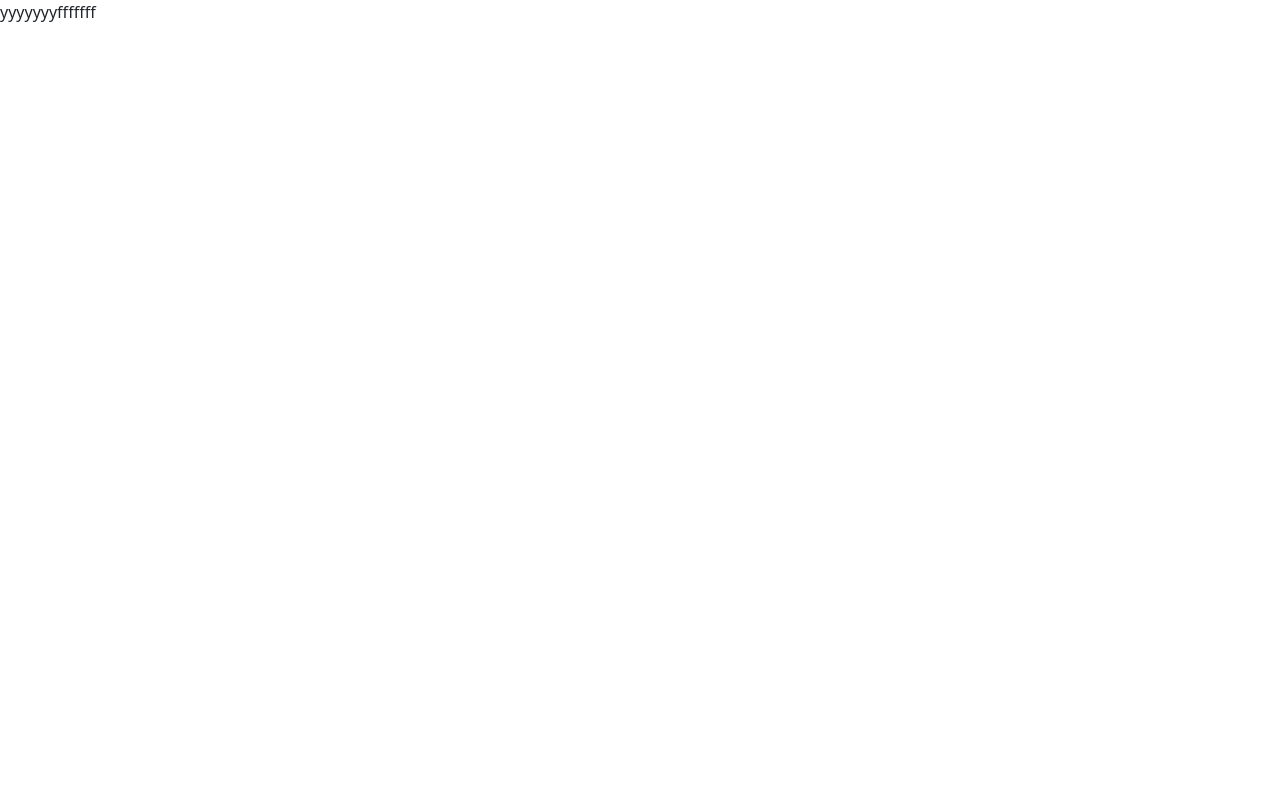
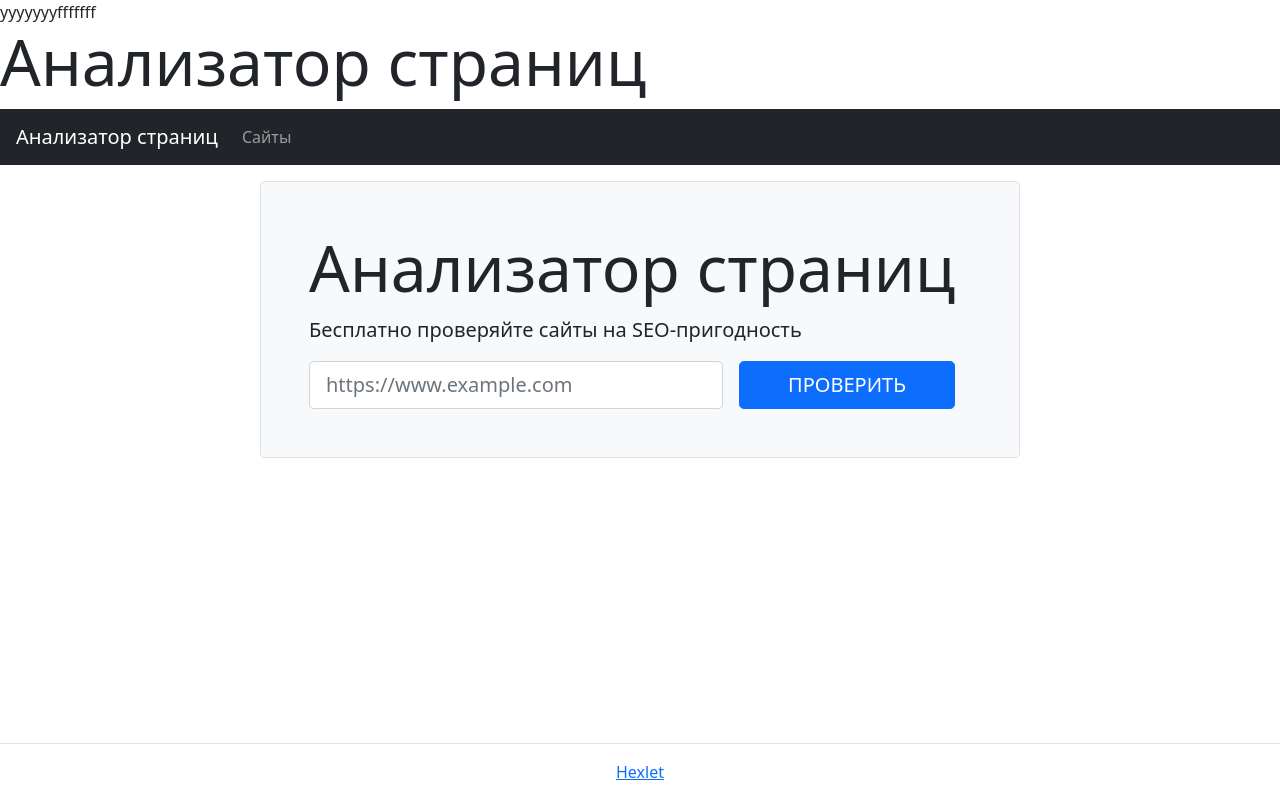
Before and after one commit to NoFate35/python-project-83, a Flask app: page / in a window 1280 px wide. Before the commit the page is almost empty. Run offline with Flask 3, Linux system fonts and the light colour scheme.

Commit message:
Changes to be committed: 	modified:   page_analyzer/templates/index.html

```diff
--- a/page_analyzer/templates/index.html
+++ b/page_analyzer/templates/index.html
@@ -10,5 +10,51 @@
 </head>
 <body>
  yyyyyyyfffffff
+ <h1 class="display-3">Анализатор страниц</h1>
+ <body class="min-vh-100 d-flex flex-column">
+  <header class="flex-shrink-0">
+    <nav class="navbar navbar-expand-md navbar-dark bg-dark px-3">
+  <a class="navbar-brand" href="/">Анализатор страниц</a>
+  <div id="navbarNav">
+      <ul class="navbar-nav">
+        <li class="nav-item"><a class="nav-link " href="/urls">Сайты</a></li>
+      </ul>
+  </div>
+</nav>
+
+  </header>
+
+
+
+  <main class="flex-grow-1">
+    <div class="container-lg mt-3">
+      <h1></h1>
+
+
+<div class="row">
+  <div class="col-12 col-md-10 col-lg-8 mx-auto border rounded-3 bg-light p-5">
+    <h1 class="display-3">Анализатор страниц</h1>
+    <p class="lead">Бесплатно проверяйте сайты на SEO-пригодность</p>
+    <form action="/urls " method="post" class="d-flex justify-content-center">
+    <label for="text" class="visually-hidden">Url для проверки</label>
+    <input type="text" name="url" placeholder="https://www.example.com" value="" class="form-control form-control-lg" required="">
+    <input type="submit" class="btn btn-primary  btn-lg ms-3 px-5 text-uppercase mx-3" value="Проверить">
+</form>
+  </div>
+</div>
+
+    </div>
+  </main>
+  <footer class="border-top py-3 mt-5 flex-shrink-0">
+  <div class="container-lg">
+    <div class="text-center">
+      <a href="https://ru.hexlet.io/" target="_blank">Hexlet</a>
+    </div>
+  </div>
+</footer>
+
+  <script src="https://cdn.jsdelivr.net/npm/bootstrap@5.3.3/dist/js/bootstrap.bundle.min.js" integrity="sha384-YvpcrYf0tY3lHB60NNkmXc5s9fDVZLESaAA55NDzOxhy9GkcIdslK1eN7N6jIeHz" crossorigin="anonymous"></script>
+
+</body>
 </body>
 </html>
```
